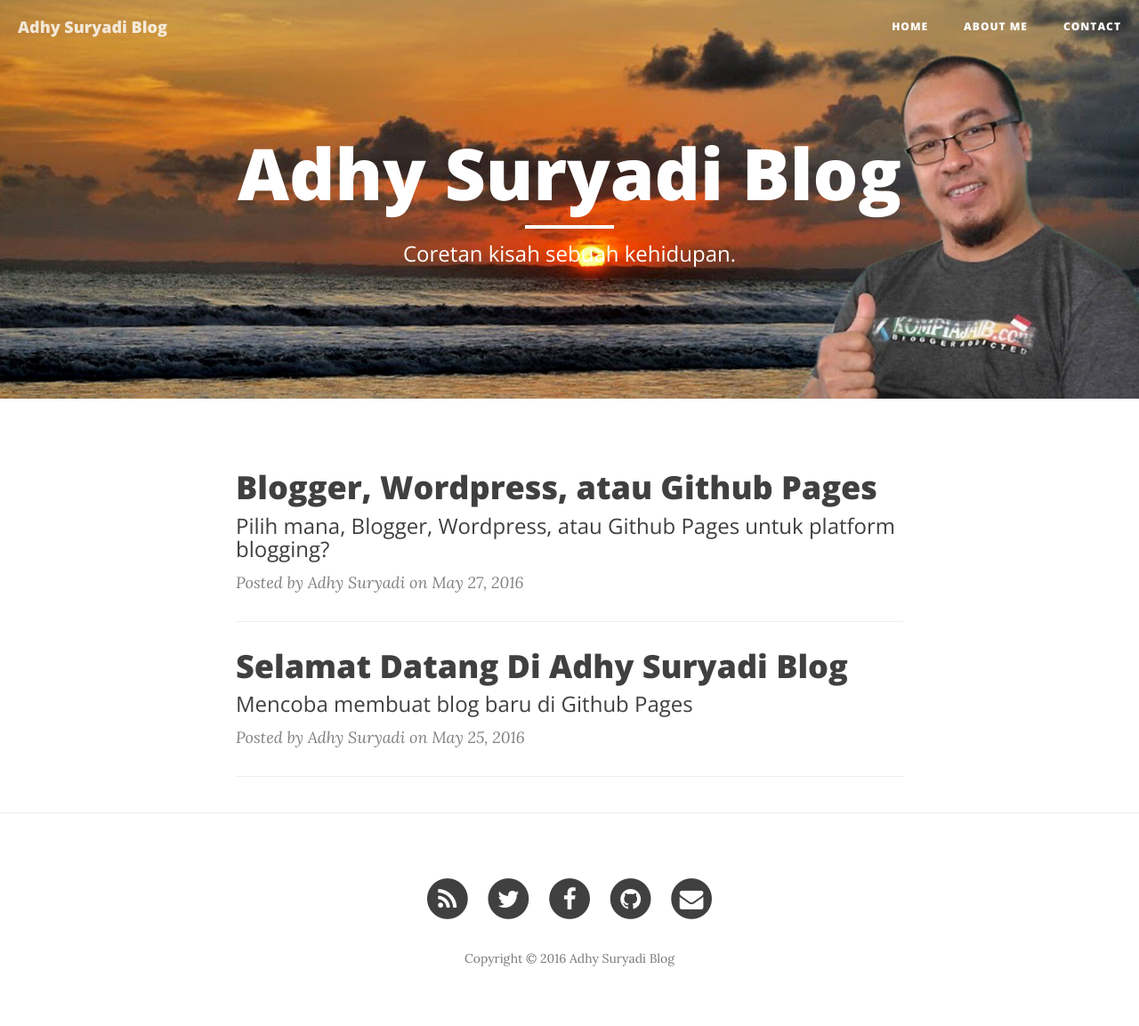
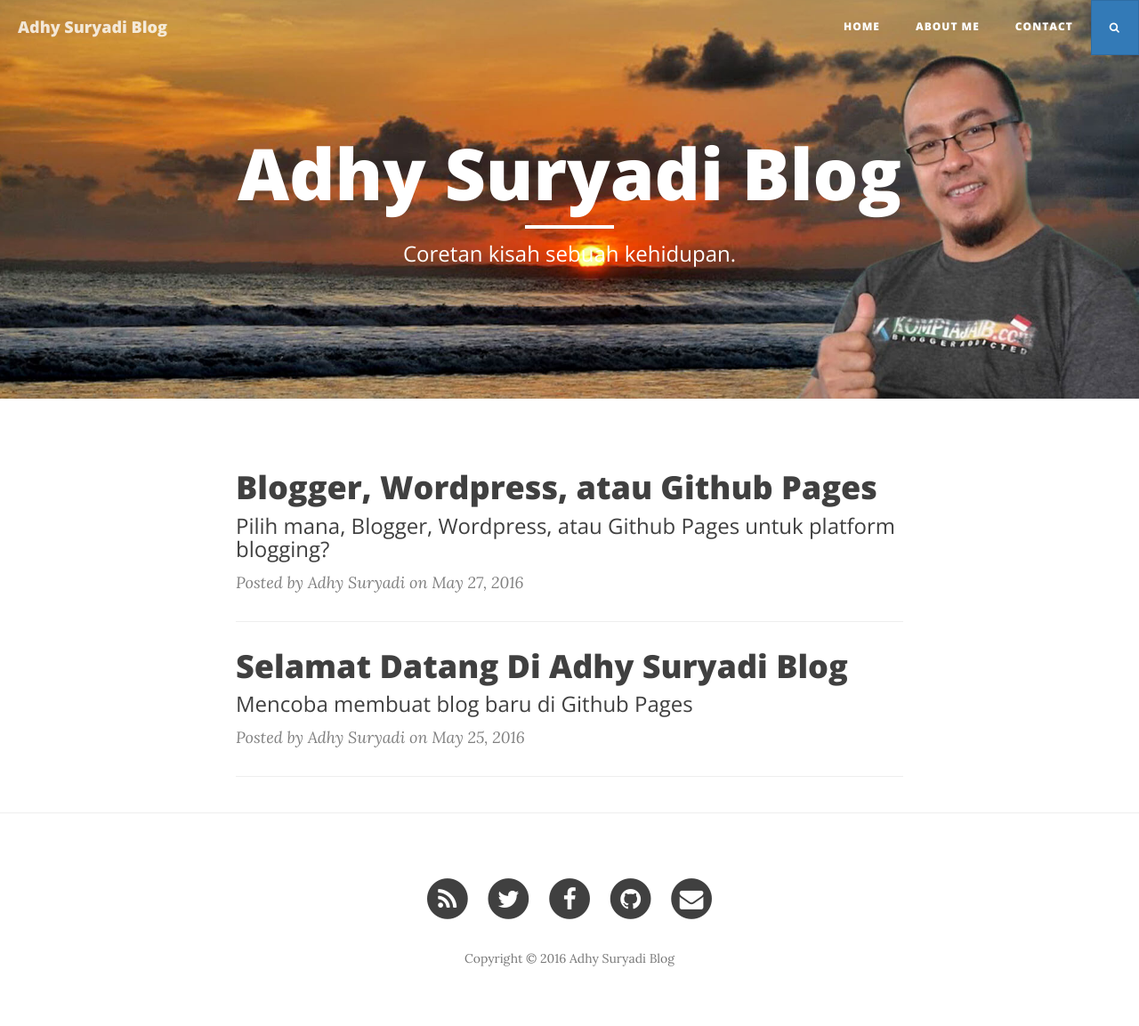
Before and after one commit to KompiAjaib/kompiajaib.github.io, a Jekyll site: the page built from index.html, in a window 1280 px wide. Shown: the whole page at 89% size. Built offline with Jekyll 4.4.1, drawn with Linux system fonts in a browser that asks for light colours; nearby versions of some CDN libraries; the list of posts is cut into pages by our own code; comment, search, counter and statistics services are not loaded.

Commit message:
Update nav.html

```diff
--- a/_includes/nav.html
+++ b/_includes/nav.html
@@ -30,6 +30,9 @@
 				{% endif %}
                 		{% endif %}
                 {% endfor %}
+                <li>
+                	<a href="#" class="btn btn-primary" data-toggle="modal" data-target=".bs-example-modal-lg"><i class="fa fa-search" aria-hidden="true"></i></a>
+                </li>
             </ul>
         </div>
         <!-- /.navbar-collapse -->
```
